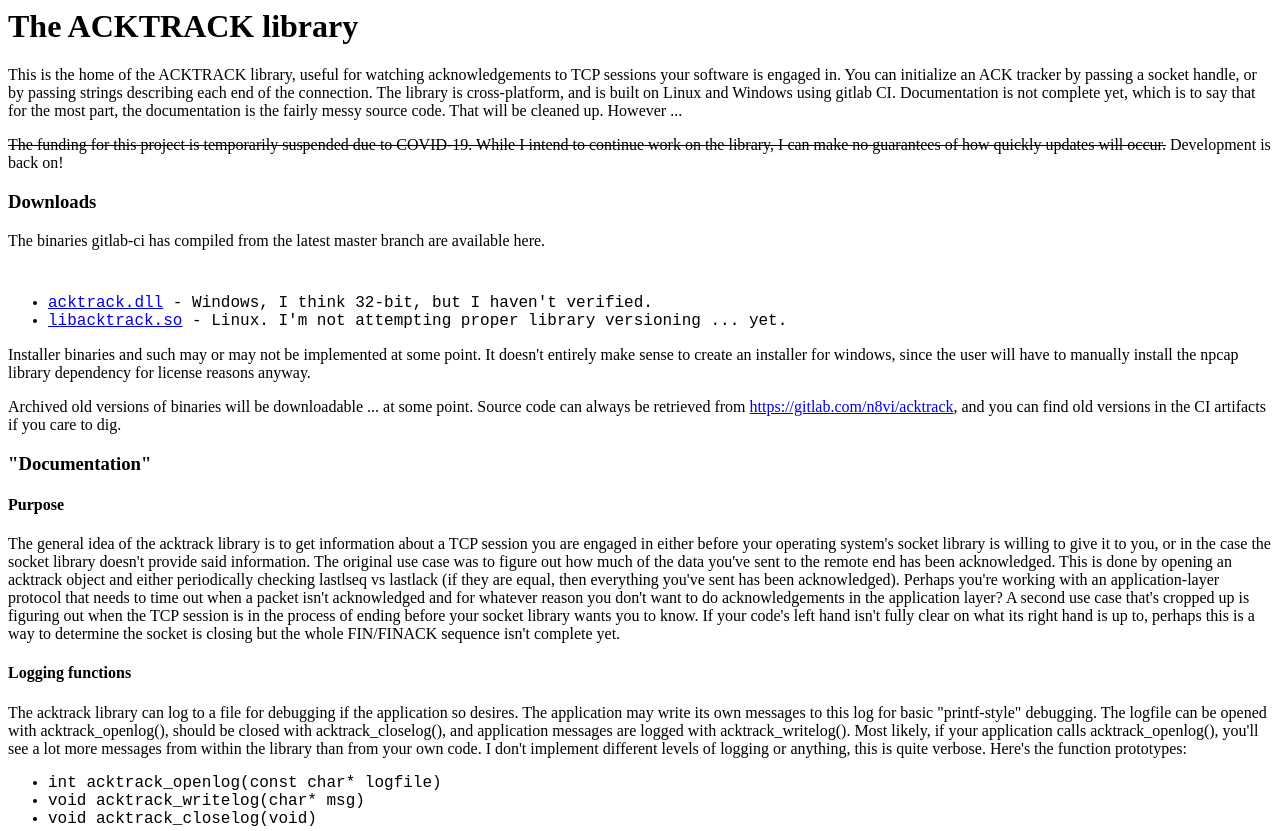
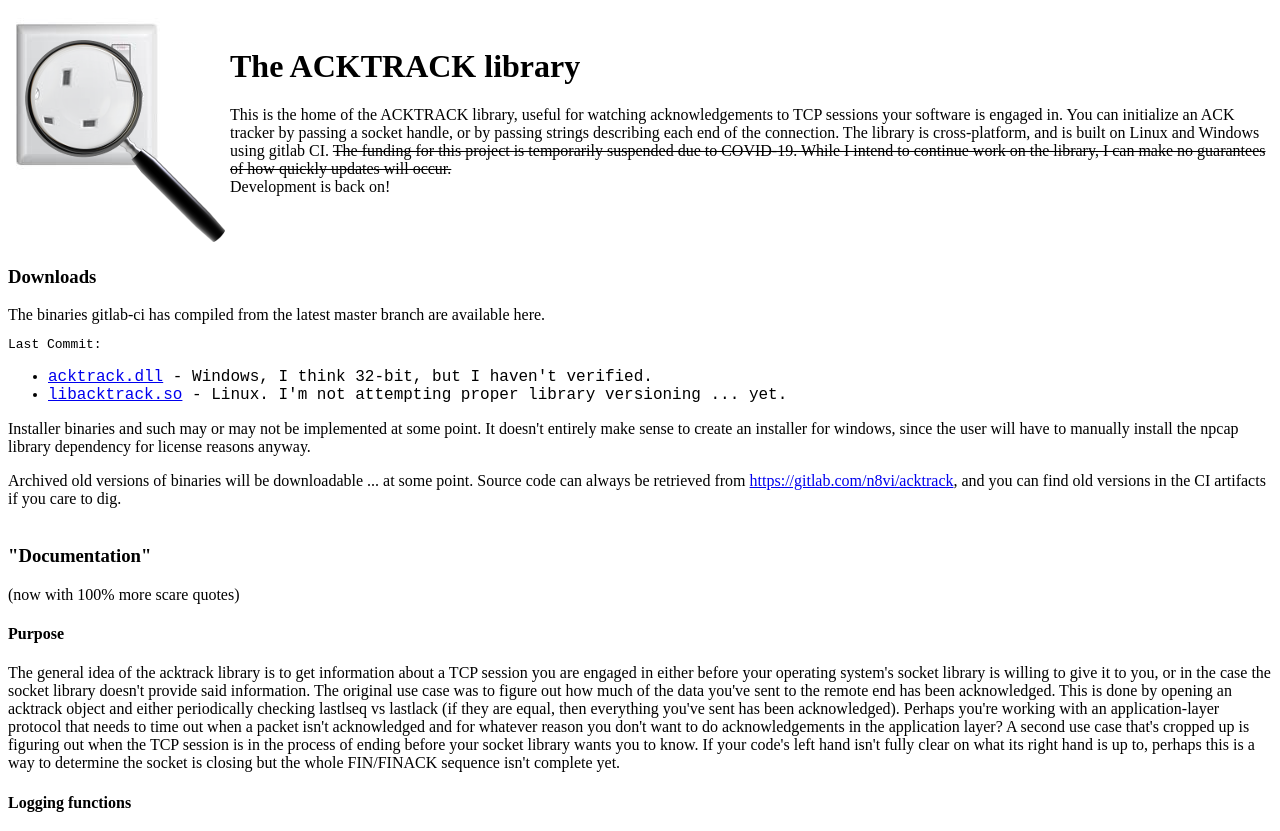
Before and after one commit to n8vi/acktrack, a plain HTML site: page public/index.html in a window 1280 px wide. Shown: the top 831 px of the page. Drawn offline with Linux system fonts and the light colour scheme.

Commit message:
more html cleanup

```diff
--- a/public/index.html
+++ b/public/index.html
@@ -3,24 +3,25 @@
 <title>The ACKTRACK library</title>
 </head>
 <body>
-<h1>The ACKTRACK library</h1>
-<p>
+<table border=0><tr><td>
+<h1>
+<img src="acktrack.png" align=left>
+<br/>
+The ACKTRACK library
+</h1>
 This is the home of the ACKTRACK library, useful for watching acknowledgements to TCP sessions your software is engaged in.
 You can initialize an ACK tracker by passing a socket handle, or by passing strings describing each end of the connection.
-The library is cross-platform, and is built on Linux and Windows using gitlab CI.  Documentation is not complete yet, which
-is to say that for the most part, the documentation is the fairly messy source code.  That will be cleaned up.  However ...
-</p><p>
+The library is cross-platform, and is built on Linux and Windows using gitlab CI.
 
 <strike>The funding for this project is temporarily suspended due to COVID-19.  While I intend to continue work on the library, I can
-make no guarantees of how quickly updates will occur.</strike>
+make no guarantees of how quickly updates will occur.</strike><br/>
 Development is back on!
-</p>
-
+</td></tr></table>
 
 <h3>Downloads</h3>
 The binaries gitlab-ci has compiled from the latest master branch are available here.
 <pre>
-<script src="lastupdate.js"></script>
+Last Commit: <script src="lastupdate.js"></script>
 </pre>
 <ul>
 <li style="margin-top:0px;font-family: 'Courier New', Courier, monospace"><a href="acktrack.dll">acktrack.dll</a> - Windows, I think 32-bit, but I haven't verified.</li>
@@ -33,8 +34,10 @@ for windows, since the user will have to manually install the npcap library depe
 Archived old versions of binaries will be downloadable ... at some point.  Source code can always be retrieved from
 <a href="https://gitlab.com/n8vi/acktrack">https://gitlab.com/n8vi/acktrack</a>, and you can find old versions in
 the CI artifacts if you care to dig.
+<br/><br/>
 
 <h3>&quot;Documentation&quot;</h3>
+(now with 100% more scare quotes)
 
 <h4>Purpose</h4>
 The general idea of the acktrack library is to get information about a TCP session you are engaged in either before your
@@ -89,7 +92,7 @@ acktrack_isfinished() returns 1 if either the full session teardown has taken pl
 <h4>Visual Basic convenience functions</h4>
 It turns out to be quite difficult to figure out how to get at C struct members using visual basic, so I made some functions that just return members
 of the structs this library slings around.  It also turns out to be difficult to get at your actual socket handle in visual basic, so I gave up and
-made a variant of acktrack_create() that can take a string describing the connection you wish to monitor.  There is a visual basic example in the
+made a variant of acktrack_create() that can take a pair of strings describing the connection you wish to monitor.  There is a visual basic example in the
 source code you can refer to for how to use that, but here's a gist:
 
 <ul>
```
Also changed, not shown: public/acktrack.png (added).
